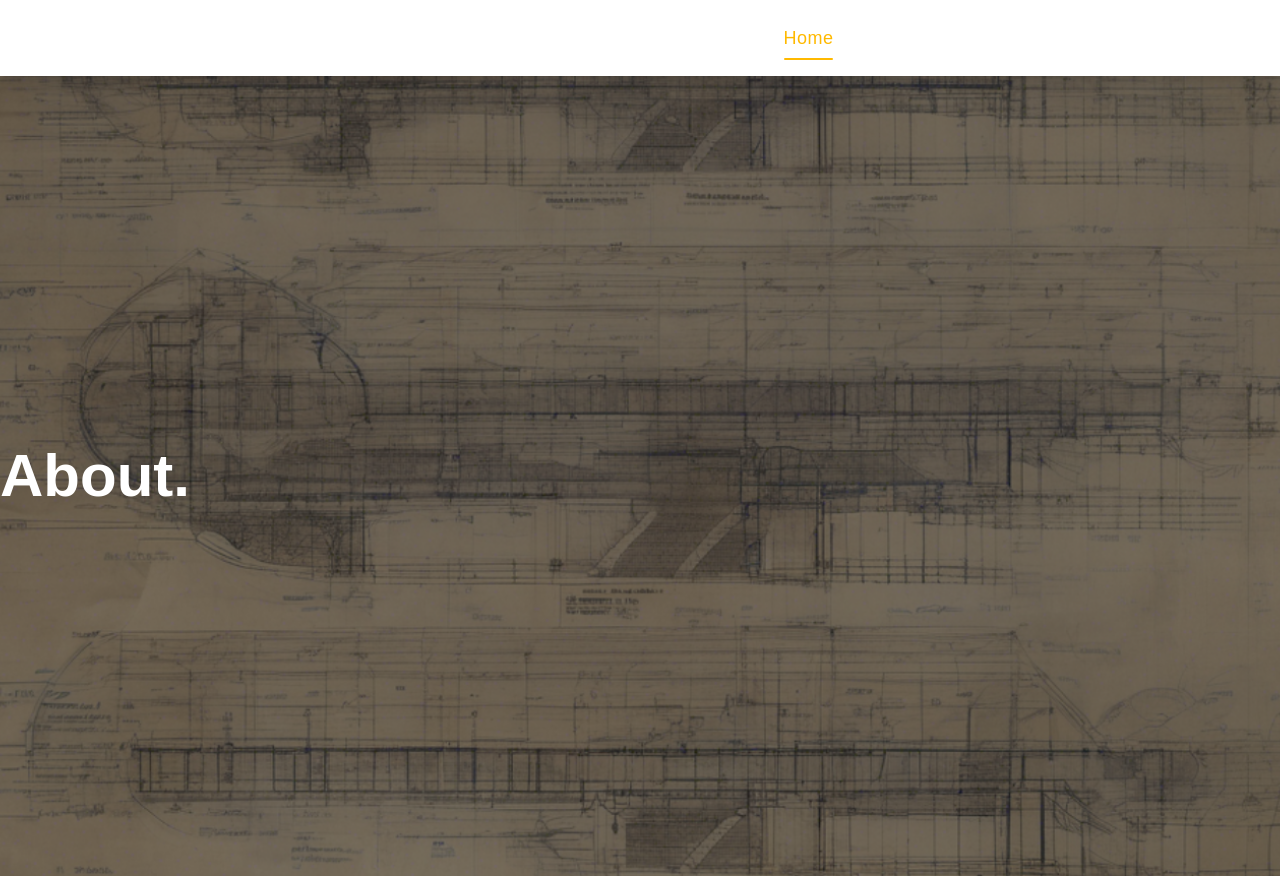
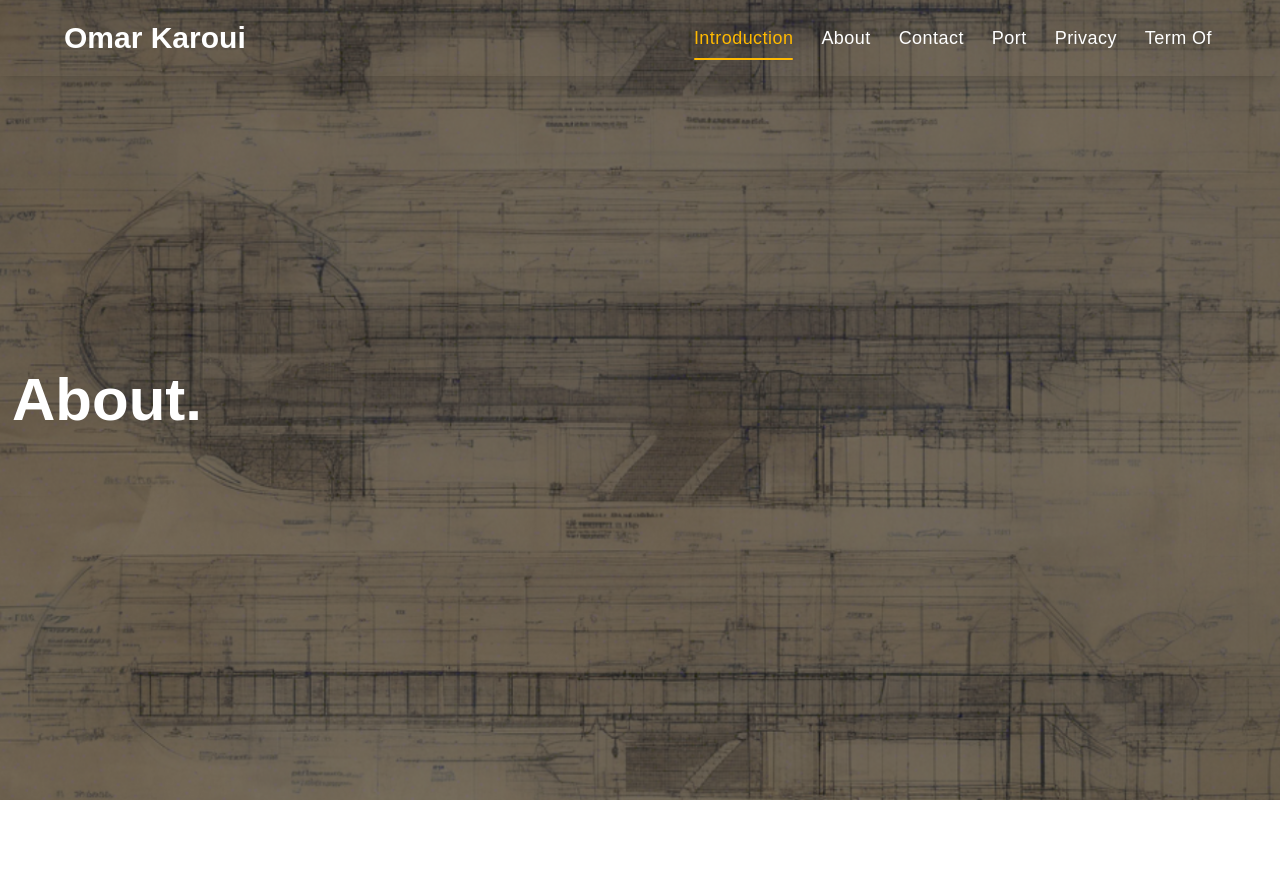
Before and after one commit to Amir-LOUATII/upwork_civil-engineer-portfolio, a Next.js app: page / in a window 1280 px wide. After the commit the page ends 800 px from the top, so only its background shows below. Built offline with nearby package versions, Linux system fonts and the light colour scheme.

Commit message:
Update Navbar and MobileMenu styles, adjust link texts in paths

```diff
--- a/components/Navbar/MobileMenu.tsx
+++ b/components/Navbar/MobileMenu.tsx
@@ -39,7 +39,7 @@ export function MobileMenu({
 
       {isOpen && (
         <div
-          className="absolute top-full left-1/2 transform -translate-x-1/2 bg-navy-900 w-full lg:hidden flex flex-col items-center py-4 rounded-b-xl shadow-lg"
+          className="absolute top-full left-1/2 transform -translate-x-1/2 w-full lg:hidden flex flex-col items-center py-4 rounded-b-xl shadow-lg bg-white z-50 text-black"
           ref={mobileMenuRef}
         >
           {links.map((link) => (
--- a/components/Navbar/NavLink.tsx
+++ b/components/Navbar/NavLink.tsx
@@ -27,6 +27,8 @@ export function NavLink({
           ${
             isActive
               ? "text-amber-400 font-medium bg-navy-800"
+              : isMobile
+              ? "text-black hover:text-amber-300 hover:bg-navy-800"
               : "text-white hover:text-amber-300 hover:bg-navy-800"
           }
         `}
--- a/components/Navbar/Navbar.tsx
+++ b/components/Navbar/Navbar.tsx
@@ -5,7 +5,7 @@ import { MobileNav } from "./MobileNav";
 
 export default function Navbar() {
   return (
-    <header className="bg-navy-900 sticky top-0 z-50 shadow-lg px-4 sm:px-16">
+    <header className=" top-0 z-50 shadow-lg px-4 sm:px-16 fixed w-full">
       <nav className="container mx-auto relative">
         <div className="flex justify-between items-center py-4">
           <Logo name={"Omar Karoui"} />
--- a/components/hero/Hero.tsx
+++ b/components/hero/Hero.tsx
@@ -4,7 +4,7 @@ import HeroWrapper from "./HeroWrapper";
 export default function Hero() {
   return (
     <HeroWrapper>
-      <div className="h-full w-full py-10 flex justify-start items-center">
+      <div className="h-full w-full py-10 flex justify-start items-center p-3">
         <p className="text-6xl text-white font-semibold">About.</p>
       </div>
     </HeroWrapper>
--- a/lib/paths.tsx
+++ b/lib/paths.tsx
@@ -10,7 +10,7 @@ export const links: Link[] = [
   {
     id: nanoid(),
     href: "#home",
-    text: "home",
+    text: "introduction",
   },
   {
     id: nanoid(),
@@ -19,17 +19,22 @@ export const links: Link[] = [
   },
   {
     id: nanoid(),
-    href: "#skills",
-    text: "skills",
+    href: "#contact",
+    text: "contact",
   },
   {
     id: nanoid(),
     href: "#projects",
-    text: "projects",
+    text: "port",
   },
   {
     id: nanoid(),
-    href: "#experiences",
-    text: "experiences",
+    href: "#privacy",
+    text: "privacy",
+  },
+  {
+    id: nanoid(),
+    href: "#term",
+    text: "term of",
   },
 ];
```
